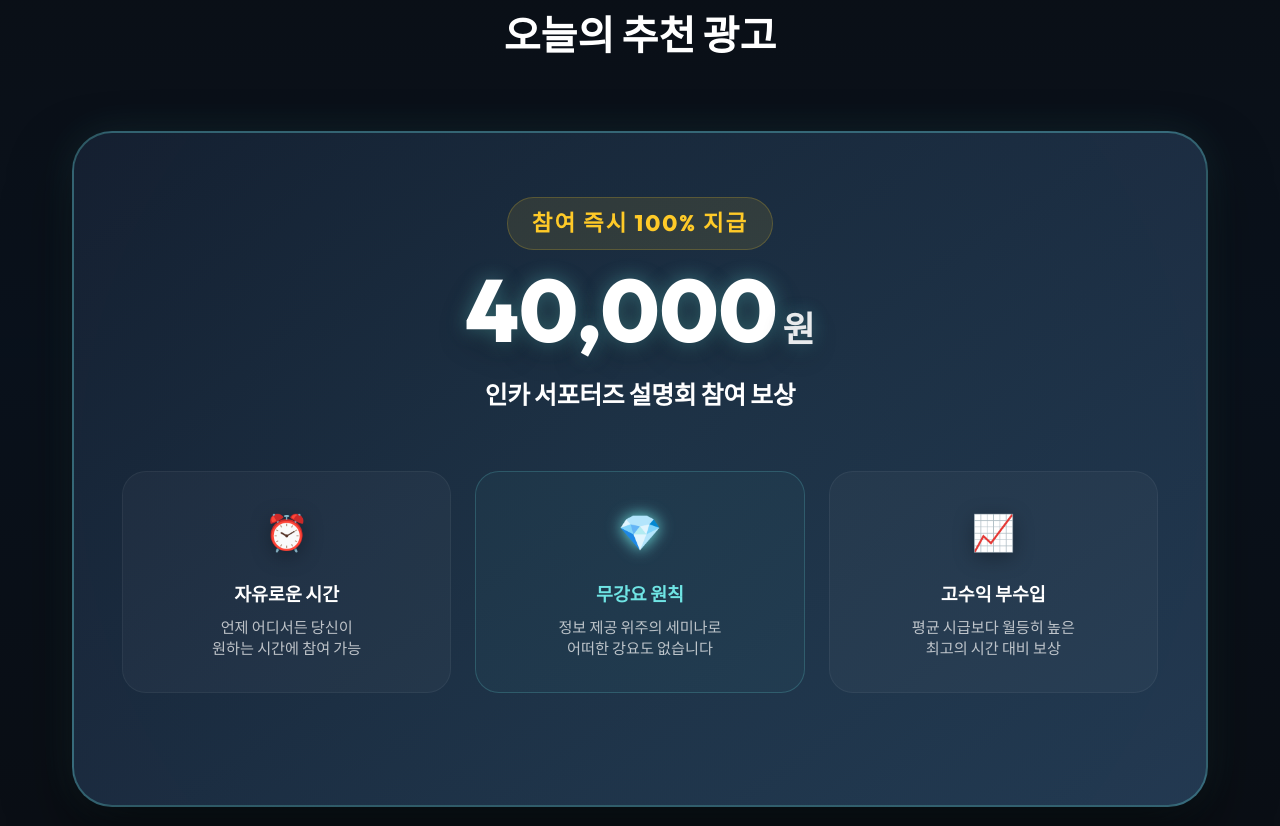
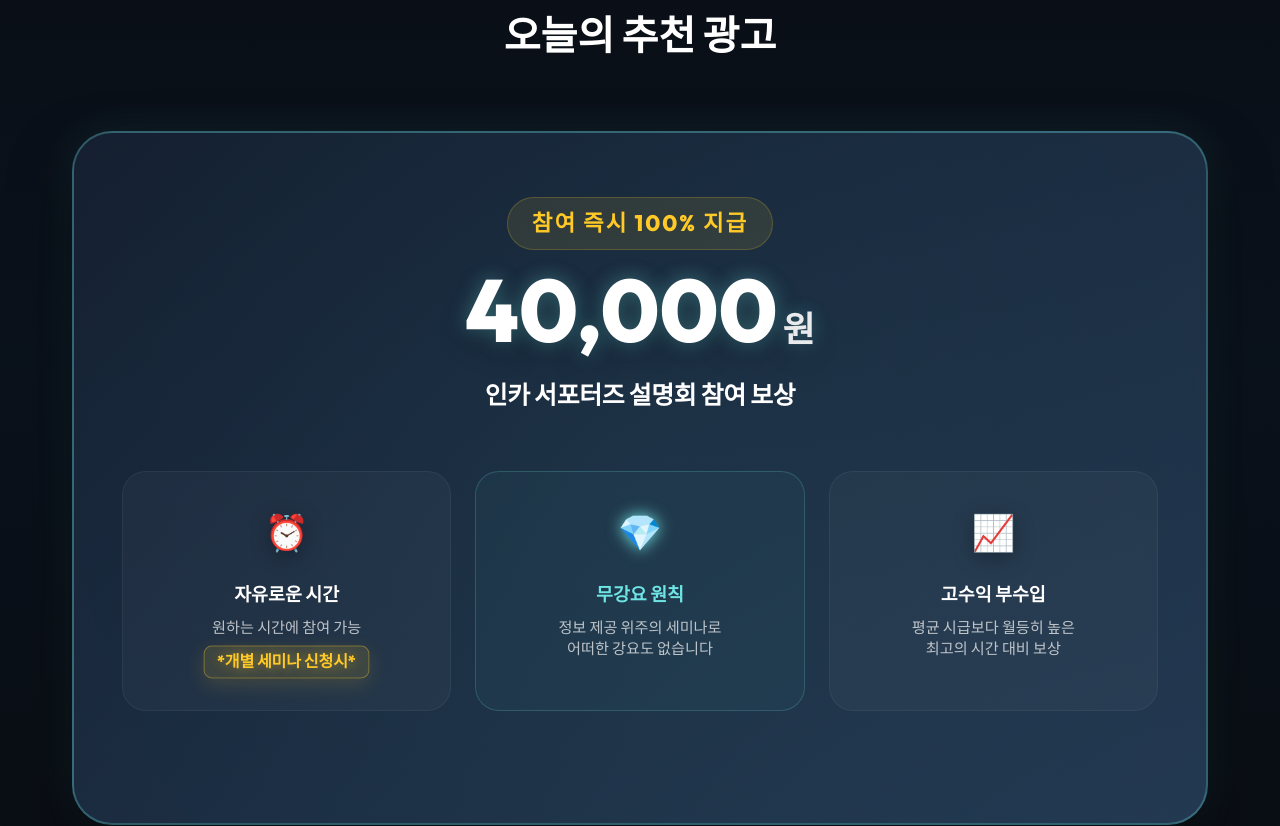
Before and after one commit to lifeandmoreusa-maker/locallinkjs, a website built with Vite: page index.html in a window 1280 px wide. Shown: the part 2493-3319 px from the top of the page. Built offline with nearby package versions, Linux system fonts and the light colour scheme.

Commit message:
design: highlight individual seminar text in benefits section

```diff
--- a/index.html
+++ b/index.html
@@ -121,7 +121,7 @@
                         <div class="feature-benefit-item">
                             <span class="icon">⏰</span>
                             <h4>자유로운 시간</h4>
-                            <p>언제 어디서든 당신이<br>원하는 시간에 참여 가능</p>
+                            <p>원하는 시간에 참여 가능<br><span class="highlight-action">*개별 세미나 신청시*</span></p>
                         </div>
                         <div class="feature-benefit-item"
                             style="border-color: rgba(111, 228, 228, 0.2); background: rgba(111, 228, 228, 0.03);">
@@ -334,7 +334,7 @@
                 </div>
 
                 <p class="brand-desc"><span class="highlight-text">'인카 서포터즈'</span>는 인카금융서비스<br class="mo-br">소속
-                    제이어스 총괄의 새로운<br class="mo-br"><span class="highlight-text">가치</span>입니다.
+                    제이어스Life의 새로운<br class="mo-br"><span class="highlight-text">가치</span>입니다.
                 </p>
 
                 <div class="brand-power-badge">
--- a/src/style.css
+++ b/src/style.css
@@ -2719,3 +2719,26 @@
     height: 5px !important;
   }
 }
+
+/* Custom Highlight for Seminar Action */
+.highlight-action {
+  display: inline-block;
+  margin-top: 8px;
+  padding: 4px 12px;
+  background: rgba(255, 202, 40, 0.12);
+  color: #ffca28;
+  border: 1.5px solid rgba(255, 202, 40, 0.35);
+  border-radius: 8px;
+  font-weight: 900;
+  font-size: 0.98rem;
+  letter-spacing: -0.01em;
+  text-shadow: 0 0 12px rgba(255, 202, 40, 0.5);
+  box-shadow: 0 4px 15px rgba(0, 0, 0, 0.2);
+  animation: subtle-pulse 2s infinite ease-in-out;
+}
+
+@keyframes subtle-pulse {
+  0% { transform: scale(1); box-shadow: 0 4px 15px rgba(0, 0, 0, 0.2); }
+  50% { transform: scale(1.03); box-shadow: 0 6px 20px rgba(255, 202, 40, 0.15); }
+  100% { transform: scale(1); box-shadow: 0 4px 15px rgba(0, 0, 0, 0.2); }
+}
```
